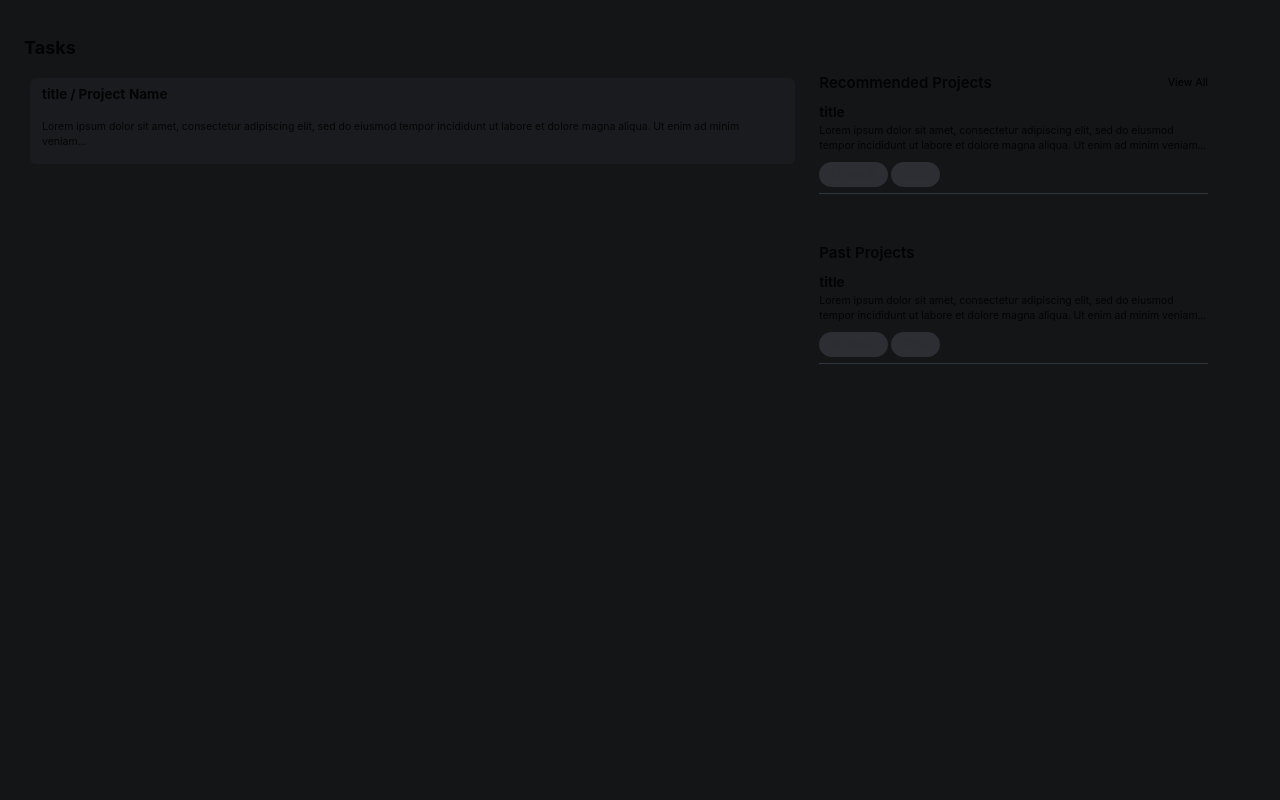
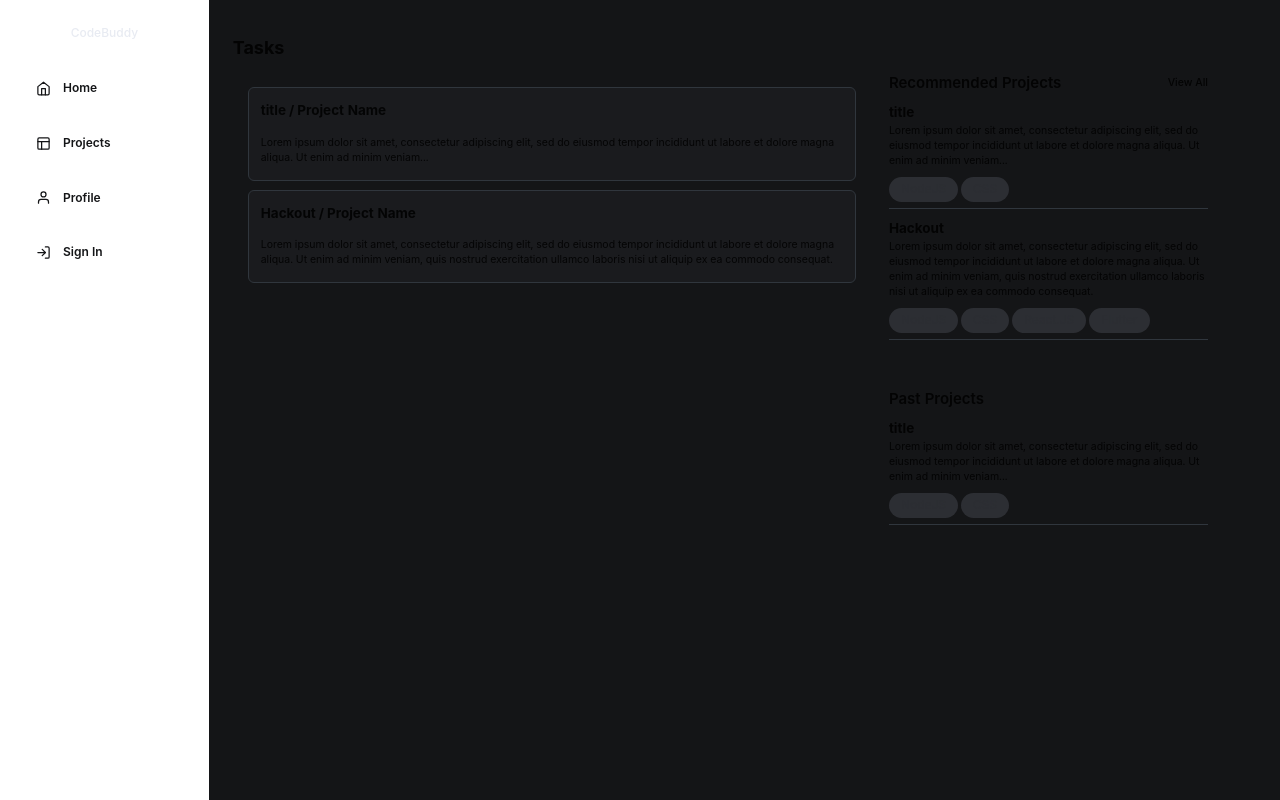
Before and after one commit to Mitul16/hackout-22-frontend, a React (Create React App) app in the folder codebuddy/: page /dashboard in a window 1280 px wide. Built offline with nearby package versions, Linux system fonts and the light colour scheme.

Commit message:
Added projects page

```diff
--- a/codebuddy/src/App.js
+++ b/codebuddy/src/App.js
@@ -8,7 +8,7 @@
 import Login from './pages/login/index'
 import Register from './pages/register/index'
 import Profile from './pages/profile/index'
-// import Project from './pages/project/index'
+import Project from './pages/project/index'
 import ForgetPassword from './pages/forgot-password/index'
 import ErrorPage from './pages/error/index'
 import NoMatch from './pages/404/index'
@@ -19,7 +19,7 @@
 import "./styles/globals.css";
 
 function App() {
-  const [isLoggedIn, setIsLoggedIn] = useState(false)
+  const [isLoggedIn, setIsLoggedIn] = useState(true)
 
   useEffect(() => {
     const jwt_token = getAccessToken();
@@ -67,6 +67,15 @@
                   </Protected>
                 }
               />
+              <Route
+                path="project"
+                element={
+                  <Protected isLoggedIn={isLoggedIn}>
+                    {' '}
+                    <Project viewState="user" />{' '}
+                  </Protected>
+                }
+              />
               {/* <Route
                 path="project"
                 element={
--- a/codebuddy/src/components/ProjectCard/index.js
+++ b/codebuddy/src/components/ProjectCard/index.js
@@ -28,7 +28,7 @@
 }) => {
 
   return(
-    <div className="w-full mt-4 bg-dark-200 px-5 py-3 rounded-lg border-solid border-[#30363D]">
+    <div className="w-full mt-4 bg-dark-200 px-5 py-6 pb-10 rounded-lg border border-[#30363D]">
         <div className="w-full flex text-lg dark:text-white font-bold">
           <p className="pr-1">
               {projectData.title? projectData.title : "Project Title"}
--- a/codebuddy/src/components/TaskCard/index.js
+++ b/codebuddy/src/components/TaskCard/index.js
@@ -3,8 +3,8 @@
 }) => {
 
     return (
-          <div className="w-fullmt-1 bg-dark-200 px-4 py-2 rounded-lg border-solid border-[#30363D]">
-            <div className="w-full flex text-lg dark:text-white font-bold">
+          <div className="w-fullmt-1 bg-dark-200 px-4 py-2 rounded-lg border border-[#30363D] m-3">
+            <div className="w-full flex text-lg dark:text-white font-bold pt-2">
               <p className="pr-1">
                   {taskData.title? taskData.title : "Task Title"}
               </p>
--- a/codebuddy/src/interface/TasksColumn/index.js
+++ b/codebuddy/src/interface/TasksColumn/index.js
@@ -5,7 +5,7 @@
 }) => {
 
 	return (
-        <div className="w-full flex-col px-2 py-2 mt-4">
+        <div className="w-full flex-col px-2 py-2 mt-4 gap-3">
             {
                 tasksList.length > 0 ?
                 (<div className="w-full flex-col mb-12">
--- a/codebuddy/src/pages/dashboard/index.js
+++ b/codebuddy/src/pages/dashboard/index.js
@@ -27,16 +27,68 @@
 	return (
     <div className="flex gap-6 flex-row px-8 py-12 pr-24">
       <div className="w-full">
-			<div className="text-2xl font-bold dark:text-white">
+        <h3 className="text-2xl font-bold dark:text-white text-2xl font-bold dark:text-white text-2xl font-bold dark:text-white">
           Tasks
-			</div>
+        </h3>
         <div className="flex-col">
-				<TaskColumn tasksList={dashboardData.projects ? dashboardData.tasks : [{title:'title', description:'Lorem ipsum dolor sit amet, consectetur adipiscing elit, sed do eiusmod tempor incididunt ut labore et dolore magna aliqua. Ut enim ad minim veniam...',tags:['NodeJS', 'CSS'], completeionAmt:0.65}]}/>
+          <TaskColumn
+            tasksList={
+              dashboardData.projects
+                ? dashboardData.tasks
+                : [
+                    {
+                      title: "title",
+                      description:
+                        "Lorem ipsum dolor sit amet, consectetur adipiscing elit, sed do eiusmod tempor incididunt ut labore et dolore magna aliqua. Ut enim ad minim veniam...",
+                      tags: ["NodeJS", "CSS"],
+                      completeionAmt: 0.65,
+                    },
+                    {
+                      title: "Hackout",
+                      description:
+                        "Lorem ipsum dolor sit amet, consectetur adipiscing elit, sed do eiusmod tempor incididunt ut labore et dolore magna aliqua. Ut enim ad minim veniam, quis nostrud exercitation ullamco laboris nisi ut aliquip ex ea commodo consequat.",
+                      tags: ["NodeJS", "CSS", "React.JS", "Flutter"],
+                    },
+                  ]
+            }
+          />
         </div>
       </div>
       <div className="flex-col w-1/2 mt-12">
-			<RecommendedProjects projectsList={dashboardData.projects ? dashboardData.projects : [{title:'title', description:'Lorem ipsum dolor sit amet, consectetur adipiscing elit, sed do eiusmod tempor incididunt ut labore et dolore magna aliqua. Ut enim ad minim veniam...',tags:['NodeJS', 'CSS']}]} />
-			<PastProjects projectsList={dashboardData.projects ? dashboardData.projects : [{title:'title', description:'Lorem ipsum dolor sit amet, consectetur adipiscing elit, sed do eiusmod tempor incididunt ut labore et dolore magna aliqua. Ut enim ad minim veniam...',tags:['NodeJS', 'CSS']}]}/>
+        <RecommendedProjects
+          projectsList={
+            dashboardData.projects
+              ? dashboardData.projects
+              : [
+                  {
+                    title: "title",
+                    description:
+                      "Lorem ipsum dolor sit amet, consectetur adipiscing elit, sed do eiusmod tempor incididunt ut labore et dolore magna aliqua. Ut enim ad minim veniam...",
+                    tags: ["NodeJS", "CSS"],
+                  },
+                  {
+                    title: "Hackout",
+                    description:
+                      "Lorem ipsum dolor sit amet, consectetur adipiscing elit, sed do eiusmod tempor incididunt ut labore et dolore magna aliqua. Ut enim ad minim veniam, quis nostrud exercitation ullamco laboris nisi ut aliquip ex ea commodo consequat.",
+                    tags: ["NodeJS", "CSS", "React.JS", "Flutter"],
+                  },
+                ]
+          }
+        />
+        <PastProjects
+          projectsList={
+            dashboardData.projects
+              ? dashboardData.projects
+              : [
+                  {
+                    title: "title",
+                    description:
+                      "Lorem ipsum dolor sit amet, consectetur adipiscing elit, sed do eiusmod tempor incididunt ut labore et dolore magna aliqua. Ut enim ad minim veniam...",
+                    tags: ["NodeJS", "CSS"],
+                  },
+                ]
+          }
+        />
       </div>
     </div>
   );
--- a/codebuddy/src/pages/login/index.js
+++ b/codebuddy/src/pages/login/index.js
@@ -37,7 +37,7 @@
 
 		setIsLoading(true);
 
-		const response = await post("auth/signin", payload);
+		const response = await post("auth/login", payload);
 		if (response.status === "error") {
 		  toast.error(response.message);
 		  setIsLoading(false);
--- /dev/null
+++ b/codebuddy/src/pages/project/index.js
@@ -0,0 +1,71 @@
+import React, { useEffect, useState } from "react";
+import { get } from "../../utils/API/index";
+import toast from "react-hot-toast";
+import { Button } from "../../components/button/index";
+import { useLocation, useNavigate } from "react-router-dom";
+import { ProjectCardWide } from "../../components/ProjectCard/index";
+
+const Project = () => {
+  const navigate = useNavigate();
+  const { state } = useLocation();
+
+  const [dashboardData, setDashboardData] = useState({});
+  const [errorMessage, setErrorMessage] = useState("");
+  const [projects, setProjects] = useState([]);
+
+  const getDashboardData = async (e) => {
+    // const data = await get("profile/user_dashboard")
+    // setDashboardData(data);
+    // console.log(data);
+    toast.success("Dashboard details fetched Successfully!");
+  };
+  useEffect(() => {
+    getDashboardData();
+  }, []);
+
+  return (
+    <div className="flex gap-6 flex-row px-8 py-12 pr-24">
+      <div className="w-full">
+        <h3 className="text-2xl font-bold dark:text-white text-2xl font-bold dark:text-white text-2xl font-bold dark:text-white">
+          Projects
+        </h3>
+        <div className="flex-row flex w-full mt-6 gap-5">
+          <div className="w-full">
+            <input
+              type="text"
+              name=""
+              placeholder="Search for Projects"
+              style={{
+                outline: "none",
+              }}
+              className="text-dark-300 dark:text-light-100 bg-[#202020] flex-row placeholder:dark:text-light-300 rounded dark:focus:bg-dark-200 w-full p-3 border border-[#30363D]"
+            />
+          </div>
+          <div>
+            <Button type="submit">Search</Button>
+          </div>
+        </div>
+        <div className="col-span-2 grid grid-cols-2 grid-flow-col gap-4 md:gap-4 mt-4">
+          {projects?.length > 0
+            ? projects.map((project, i) => (
+                <ProjectCardWide variant="wide" projectData={project} key={i} />
+              ))
+            : // : (<div className="w-full flex align-center justify-center">
+              //     <p className="text-lg text-[#A6A7AB] ">{'You Currently have no projects'}</p>
+              //   </div>)
+              [{ title: "gwdvuyw" }, { title: "djegdywb" }].map(
+                (project, i) => (
+                  <ProjectCardWide
+                    variant="wide"
+                    projectData={project}
+                    key={i}
+                  />
+                )
+              )}
+        </div>
+      </div>
+    </div>
+  );
+};
+
+export default Project;
--- a/codebuddy/src/pages/register/index.js
+++ b/codebuddy/src/pages/register/index.js
@@ -105,7 +105,7 @@
 
     setIsLoading(true)
 
-    const response = await post('auth/signin', payload)
+    const response = await post('auth/register', payload)
     if (response.status === 'error') {
       toast.error(response.message)
       setIsLoading(false)
--- a/codebuddy/src/utils/API/index.js
+++ b/codebuddy/src/utils/API/index.js
@@ -1,7 +1,7 @@
 import axios from "axios";
 import { getLS } from "../LocalStorage/index";
 
-const API_URL = "";
+const API_URL = "http://localhost:8000/api";
 
 const getAccessToken = () => {
   return getLS("jwt_token");
```
Also changed, not shown: codebuddy/src/pages/project/index.css (added). Lines whose indentation alone changed are shown as unchanged.
